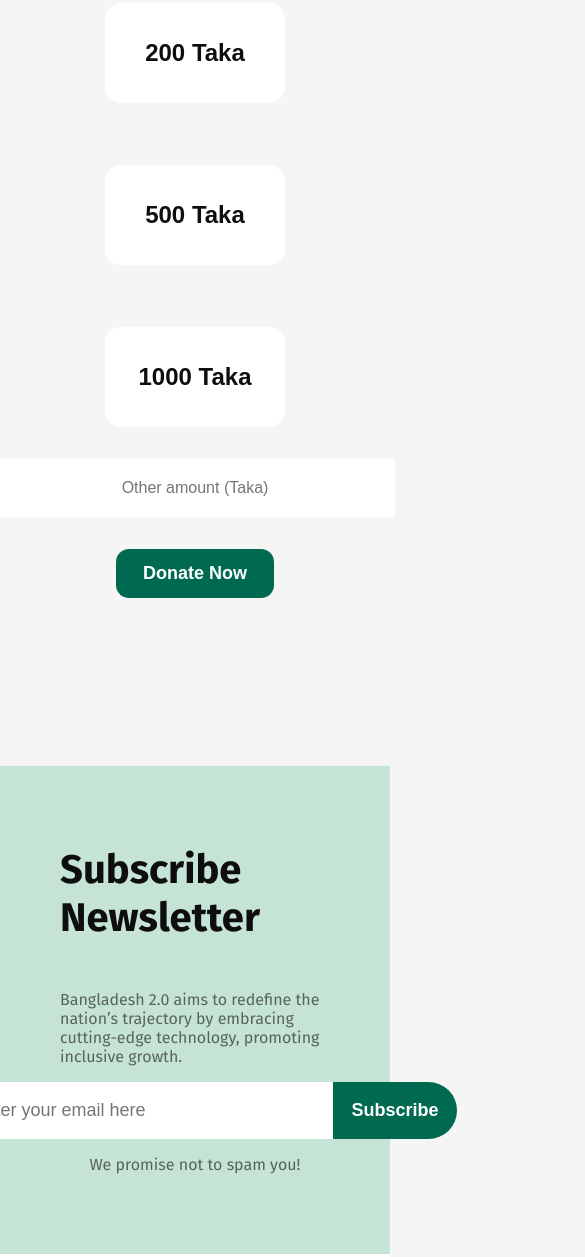
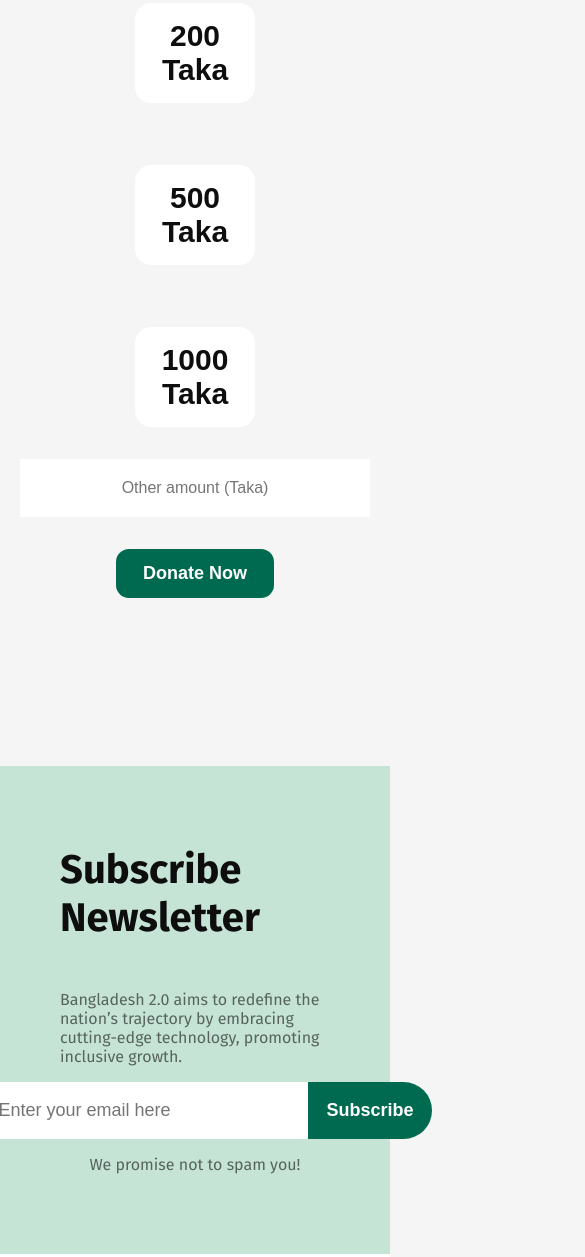
Before and after one commit to MOSHAROF-4246/Bangladesh-2.0, a plain HTML site: page index.html in a window 390 px wide. Shown: the part 8598-9855 px from the top of the page, 585 px wide, since content can reach past the window. Drawn offline with Linux system fonts and the light colour scheme.

Commit message:
update css

```diff
--- a/styles/style.css
+++ b/styles/style.css
@@ -638,9 +638,9 @@
 
 @media screen and (max-width: 760px) {
     .money-select button {
-        width: 180px;
+        width: 120px;
         height: 100px;
-        font-size: 24px;
+        font-size: 30px;
     }
 
     .money-select-wrapper {
@@ -649,7 +649,7 @@
     }
 
     .donate input {
-        max-width: 400px;
+        max-width: 350px;
     }
 }
 
@@ -691,7 +691,7 @@
 
 @media screen and (max-width: 760px) {
     .sub-btn-gp input {
-        max-width: 400px;
+        max-width: 350px;
     }
 }
 
@@ -740,6 +740,12 @@
     border: none;
 }
 
+@media screen and (max-width: 760px) {
+    hr {
+        min-width: 400px;
+    }
+}
+
 .foot-content {
     display: flex;
     align-items: center;
```
